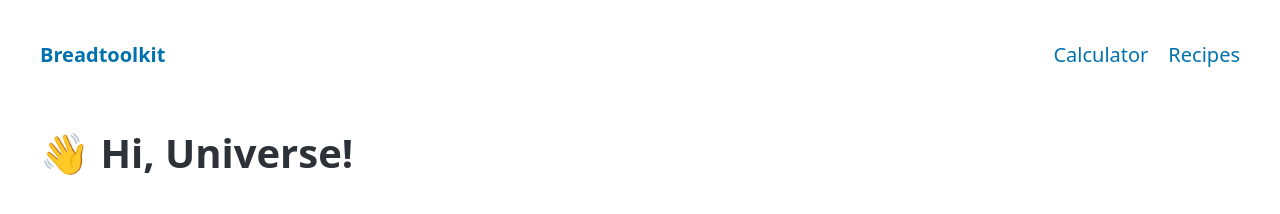
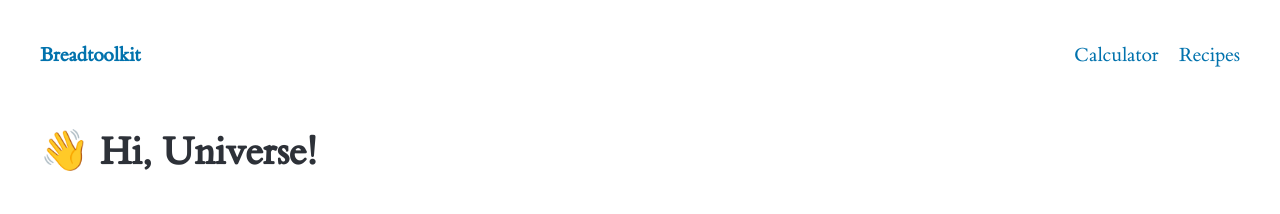
Before and after one commit to karesztrk/breadtoolkit, an Astro site: page / in a window 1280 px wide. Built offline with nearby package versions, Linux system fonts and the light colour scheme; Astro itself is replaced by a stand-in of ours.

Commit message:
Custom font

```diff
--- /dev/null
+++ b/src/assets/styles/fonts.css
@@ -0,0 +1,9 @@
+/* https://edwardtufte.github.io/et-book/ */
+@font-face {
+  font-family: "ET Book";
+  font-style: normal;
+  font-display: fallback;
+  src:
+    local("ET Book"),
+    url("/fonts/etbookot-roman-webfont.woff2") format("woff2");
+}
--- /dev/null
+++ b/src/assets/styles/global.css
@@ -0,0 +1,3 @@
+:root {
+  --pico-font-family: "ET Book", Charter, "Bitstream Charter", "Sitka Text", Cambria, serif;
+}
--- a/src/layouts/Layout.astro
+++ b/src/layouts/Layout.astro
@@ -1,6 +1,8 @@
 ---
 import "@picocss/pico/css/pico.classless.min.css";
 import Menu from "@components/Menu.astro";
+import "@/assets/styles/global.css";
+import "@/assets/styles/fonts.css";
 ---
 
 <!doctype html>
```
Also changed, not shown: public/fonts/etbookot-roman-webfont.woff2 (added), src/assets/astro.svg (deleted), src/assets/background.svg (deleted).
